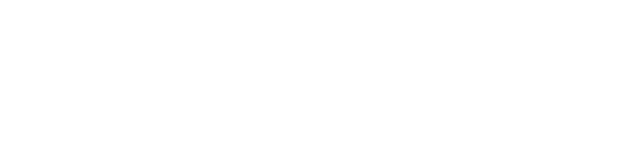
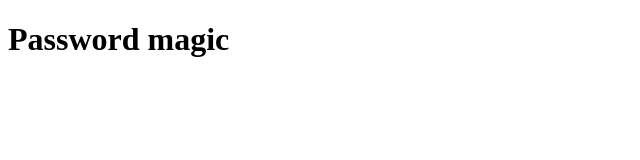
Before and after one commit to francisN21/Project1, a plain HTML site: page Index.html in a window 1280 px wide. Shown: the whole page, without its empty margins (0-640 px from the left). Drawn offline with Linux system fonts and the light colour scheme.

Commit message:
sean's first commit

```diff
--- a/Index.html
+++ b/Index.html
@@ -1,15 +1,18 @@
 <!DOCTYPE html>
 <html lang="en">
+
 <head>
     <meta charset="UTF-8">
     <meta name="viewport" content="width=device-width, initial-scale=1.0">
     <title>Document</title>
     <link rel="stylesheet" href="./assets/css/styles.css">
 </head>
+
 <body>
 
+    <h1>Password magic</h1>
 
+    <script src="./assets/js/app.js"></script>
+</body>
 
-<script src="./assets/js/app.js"></script>
-</body>
 </html>
```
